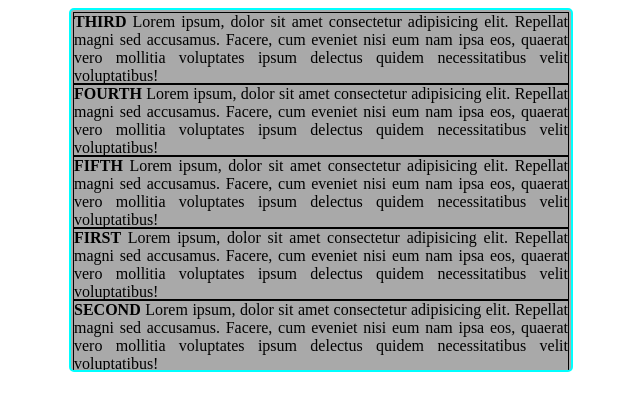
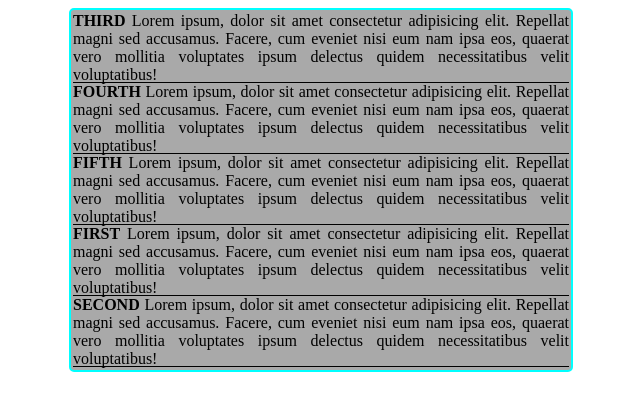
Before and after one commit to mndimitrov92/jquery-practise, a plain HTML site: page Some_projects/news_clicker.html in a window 1280 px wide. Shown: the whole page, without its empty margins (319-959 px from the left). Drawn offline with nearby package versions, Linux system fonts and the light colour scheme.

Commit message:
quick style fix

```diff
--- a/Some_projects/news_clicker.html
+++ b/Some_projects/news_clicker.html
@@ -32,7 +32,7 @@
         #news li{
             list-style-type: none;
             text-align: justify;
-            border: 1px solid black;
+            border-bottom: 1px solid black;
             height: 70px;
         }
         ul {
```
